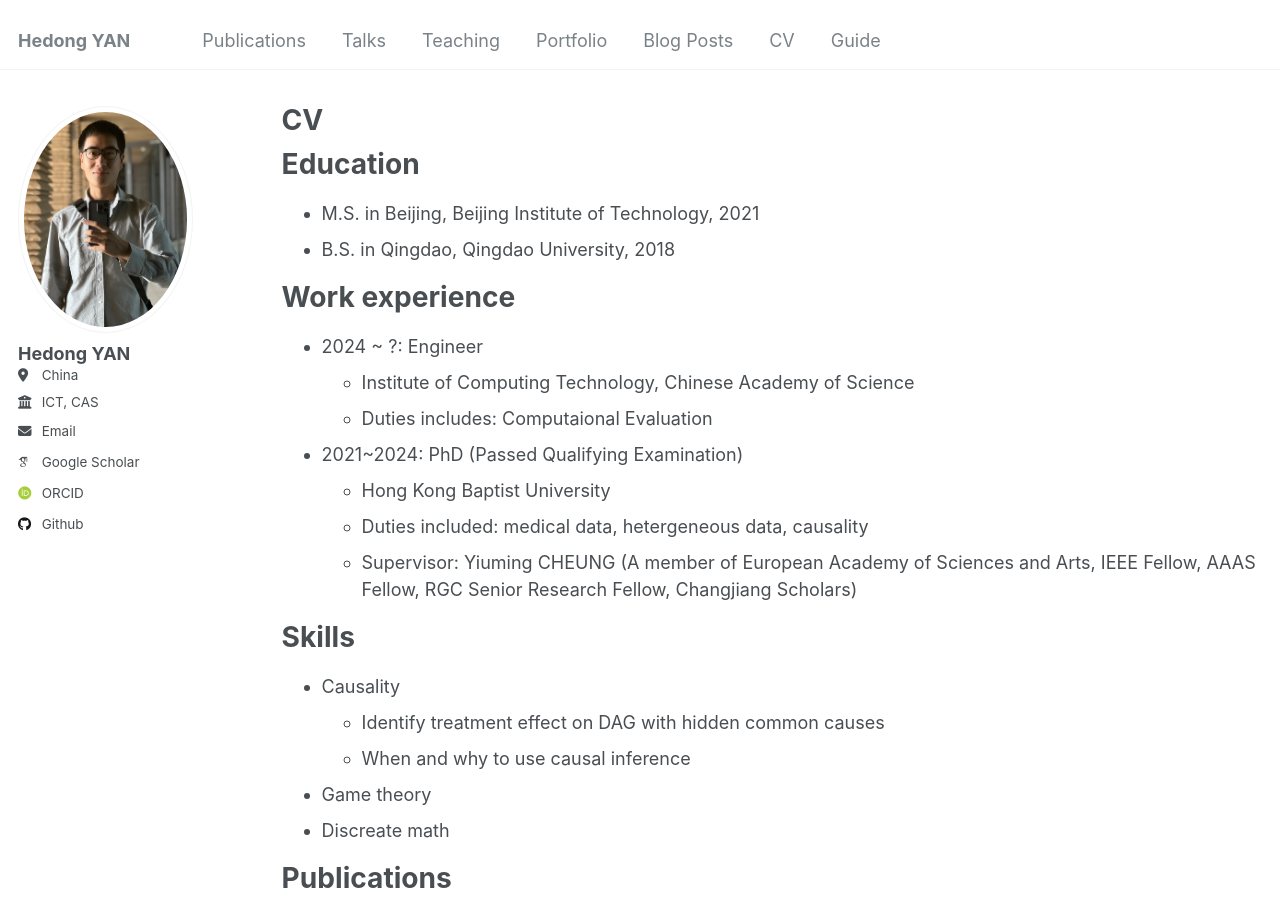
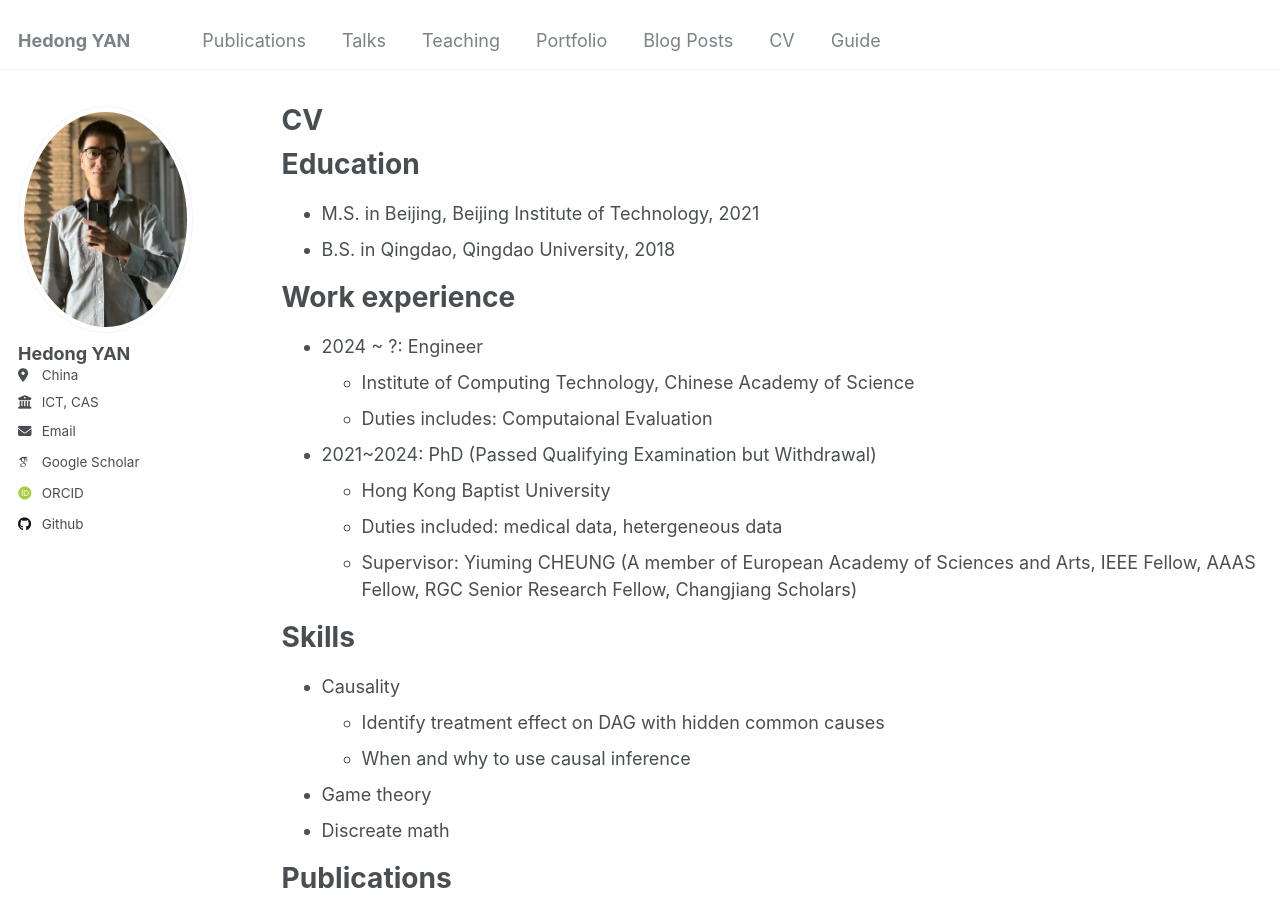
Before and after one commit to hedongyan/hedongyan.github.io, a Jekyll site: the page built from _pages/cv.md, in a window 1280 px wide and 900 px high. Built offline with Jekyll 4.4.1, drawn with Linux system fonts in a browser that asks for light colours; some web fonts are replaced.

Commit message:
Update cv.md

```diff
--- a/_pages/cv.md
+++ b/_pages/cv.md
@@ -21,9 +21,9 @@ Work experience
   * Duties includes: Computaional Evaluation
   <!-- * Supervisor: Jianfeng ZHAN -->
 
-* 2021~2024: PhD (Passed Qualifying Examination)
+* 2021~2024: PhD (Passed Qualifying Examination but Withdrawal)
   * Hong Kong Baptist University
-  * Duties included: medical data, hetergeneous data, causality
+  * Duties included: medical data, hetergeneous data
   * Supervisor: Yiuming CHEUNG (A member of European Academy of Sciences and Arts, IEEE Fellow, AAAS Fellow, RGC Senior Research Fellow, Changjiang Scholars)
 
 Skills
```
